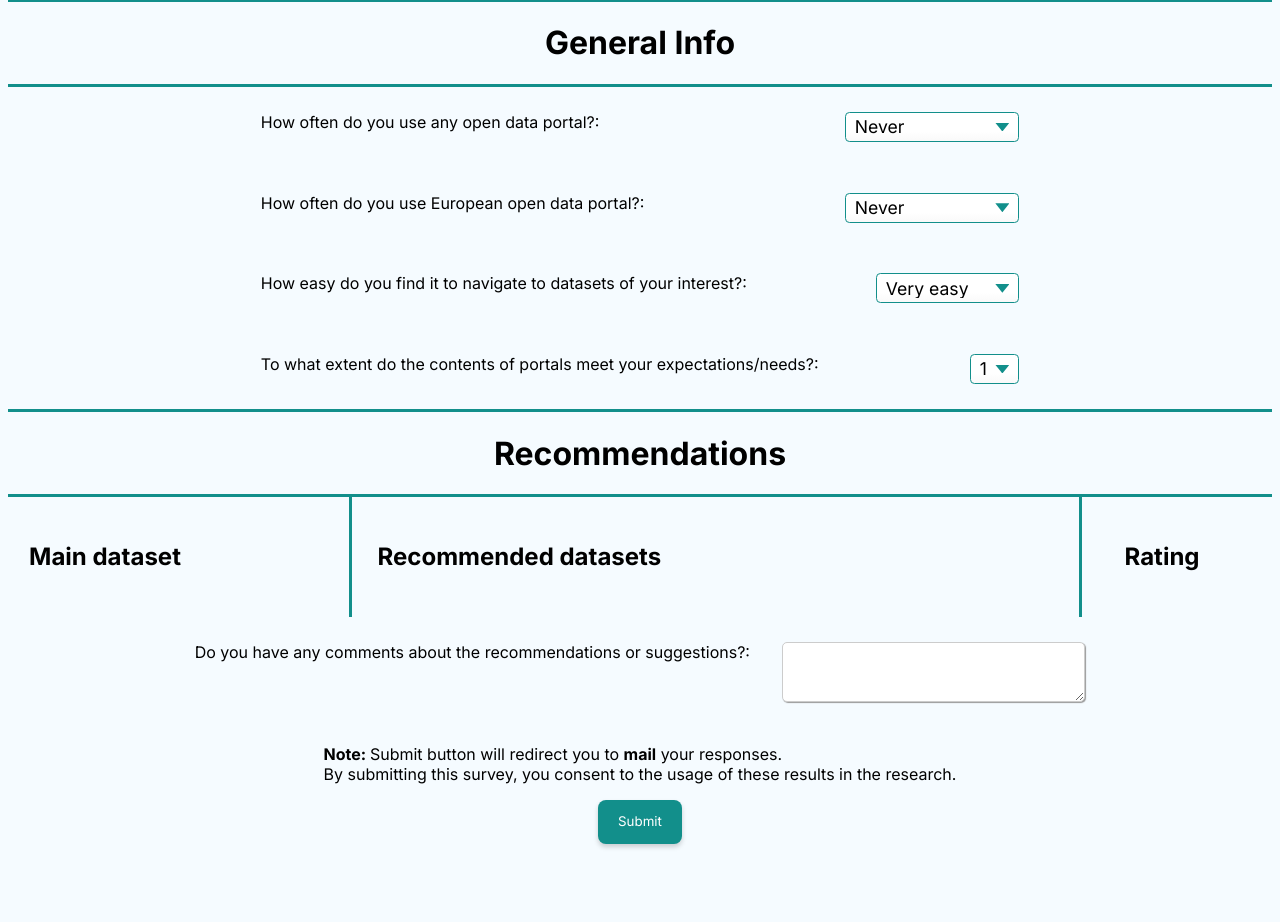
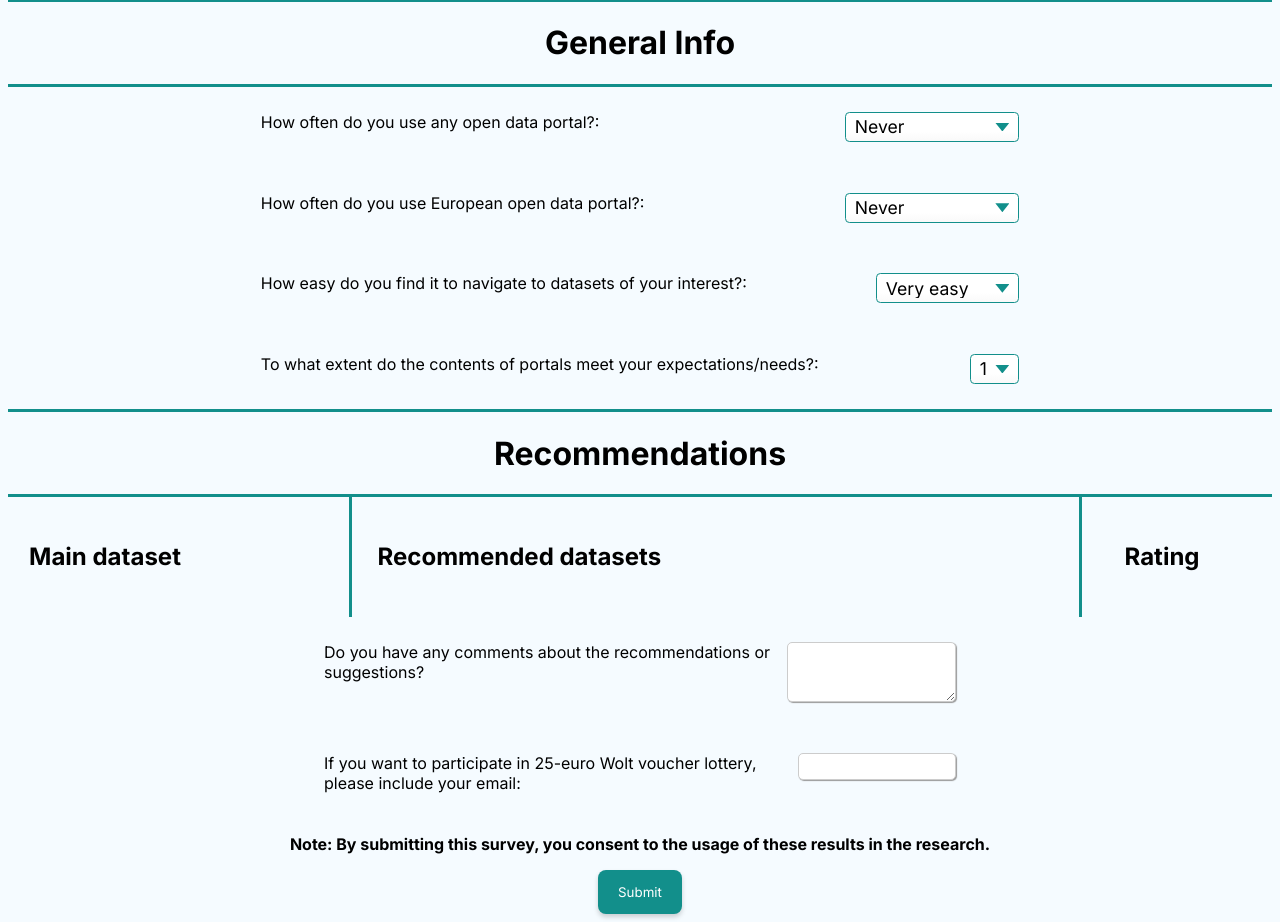
Before and after one commit to AeonTK/OGD-recommendation, a Python web app: template templates/template.jinja in a window 1280 px wide. Shown: the part 925-1847 px from the top of the page. Before the commit the page ends 1773 px from the top, so only its background shows below. Run offline with Jinja, Linux system fonts and the light colour scheme; the template is opened without the code that fills it, so the values that code supplies are empty; some libraries are stand-ins or nearby versions.

Commit message:
remove emailing

```diff
--- a/index.css
+++ b/index.css
@@ -93,6 +93,15 @@ textarea {
     box-shadow: 1px 1px 1px #999;
 }
 
+#email {
+    padding: 5px;
+    max-width: 100%;
+    min-width: 25%;
+    border-radius: 5px;
+    border: 1px solid #ccc;
+    box-shadow: 1px 1px 1px #999;
+}
+
 @media screen and (-ms-high-contrast: active) {
     button.button {
         border: 2px solid currentcolor;
@@ -140,3 +149,14 @@ button.button:focus {
     padding-right: 20%;
     justify-content: space-between;
 }
+
+
+.general-q-container-2 {
+    display: flex;
+    padding-top: 2%;
+    padding-bottom: 2%;
+    padding-left: 25%;
+    padding-right: 25%;
+    align-items: start;
+    justify-content: space-between;
+}
--- a/index.js
+++ b/index.js
@@ -1,4 +1,6 @@
 $(document).ready(function () {
+    Parse.initialize("mngedHY5lYolVxO2JUasuSk6K3VStvqxQvv1v1p7", "l2NHRBsGFqZzzh23E5YAAHIFOy2WCZG8fk76iwir"); //PASTE HERE YOUR Back4App APPLICATION ID AND YOUR JavaScript KEY
+    Parse.serverURL = "https://parseapi.back4app.com/";
 
     $(document).ready(function () {
         $(".description").each(function (i) {
@@ -12,8 +14,6 @@ $(document).ready(function () {
 
     $("#submit").on('click', function (event) {
         event.preventDefault();
-        var email = 'ramil.huseynov@ut.ee';
-        var subject = 'OGD Survey';
         var emailBody = "Ratings: ";
         var count = 0;
         $(".rating").each(function () {
@@ -22,7 +22,7 @@ $(document).ready(function () {
             }
             emailBody += $(this).val() + " "
         })
-        if (count < 10) {
+        if (count < 0) {
             alert("You should rate at least 10 recommendations")
         }
         else {
@@ -31,7 +31,19 @@ $(document).ready(function () {
             emailBody += "\n EU portal frequency: " + $('#eu-portal-freq').val();
             emailBody += "\n Navigation easiness: " + $('#easy-navigation').val();
             emailBody += "\n Expectation: " + $('#expectation').val();
-            window.location = 'mailto:' + email + '?subject=' + subject + '&body=' + emailBody;
-        }
+            emailBody += "\n Email: " + $('#email').val();
+            const Survey = Parse.Object.extend("Survey");
+            const survey = new Survey();
+            survey.set("Email", emailBody);
+            survey.save()
+                .then((survey) => {
+                // Execute any logic that should take place after the object is saved.
+                alert('Thank you! Form was submitted successfully');
+                }, (error) => {
+                // Execute any logic that should take place if the save fails.
+                // error is a Parse.Error with an error code and message.
+                alert('Error occured submitting formə');
+                });
+            }
     })
 })
--- a/templates/template.jinja
+++ b/templates/template.jinja
@@ -175,19 +175,25 @@
             </div>
         </div>
         {% endfor %}
-        <div style="display: flex; justify-content:center; padding: 2%">
-            <label style="margin-right: 2em">Do you have any comments about the recommendations or suggestions?:
+        <div class="general-q-container-2">
+            <label>Do you have any comments about the recommendations or suggestions?
             </label>
             <textarea id="suggestions" name="suggestions"></textarea>
         </div>
+        <div class="general-q-container-2">
+            <label>If you want to participate in 25-euro Wolt voucher lottery, please include your email: </label>
+            <input type="text" id="email" name="email" />
+        </div>
         <div style="display: flex; justify-content:center" title="Send email">
-            <p><b>Note: </b> Submit button will redirect you to <b>mail</b> your responses. <br /> By submitting this
+            <p><b>Note: By submitting this
                 survey, you consent to the usage of these results in the research.</p>
         </div>
         <div style="display: flex; justify-content:center" title="Send email">
             <button class="button" id="submit">Submit</button>
         </div>
     </form>
+
+    <script type="text/javascript" src="https://npmcdn.com/parse/dist/parse.min.js"></script>
     <script src="https://code.jquery.com/jquery-3.7.1.slim.min.js"
         integrity="sha256-kmHvs0B+OpCW5GVHUNjv9rOmY0IvSIRcf7zGUDTDQM8=" crossorigin="anonymous"></script>
     <script src='https://cdn.jsdelivr.net/gh/FThompson/FormPersistence.js@2.0.6/form-persistence.min.js'></script>
```
Also changed, not shown: index.html (+9 -3 lines).
